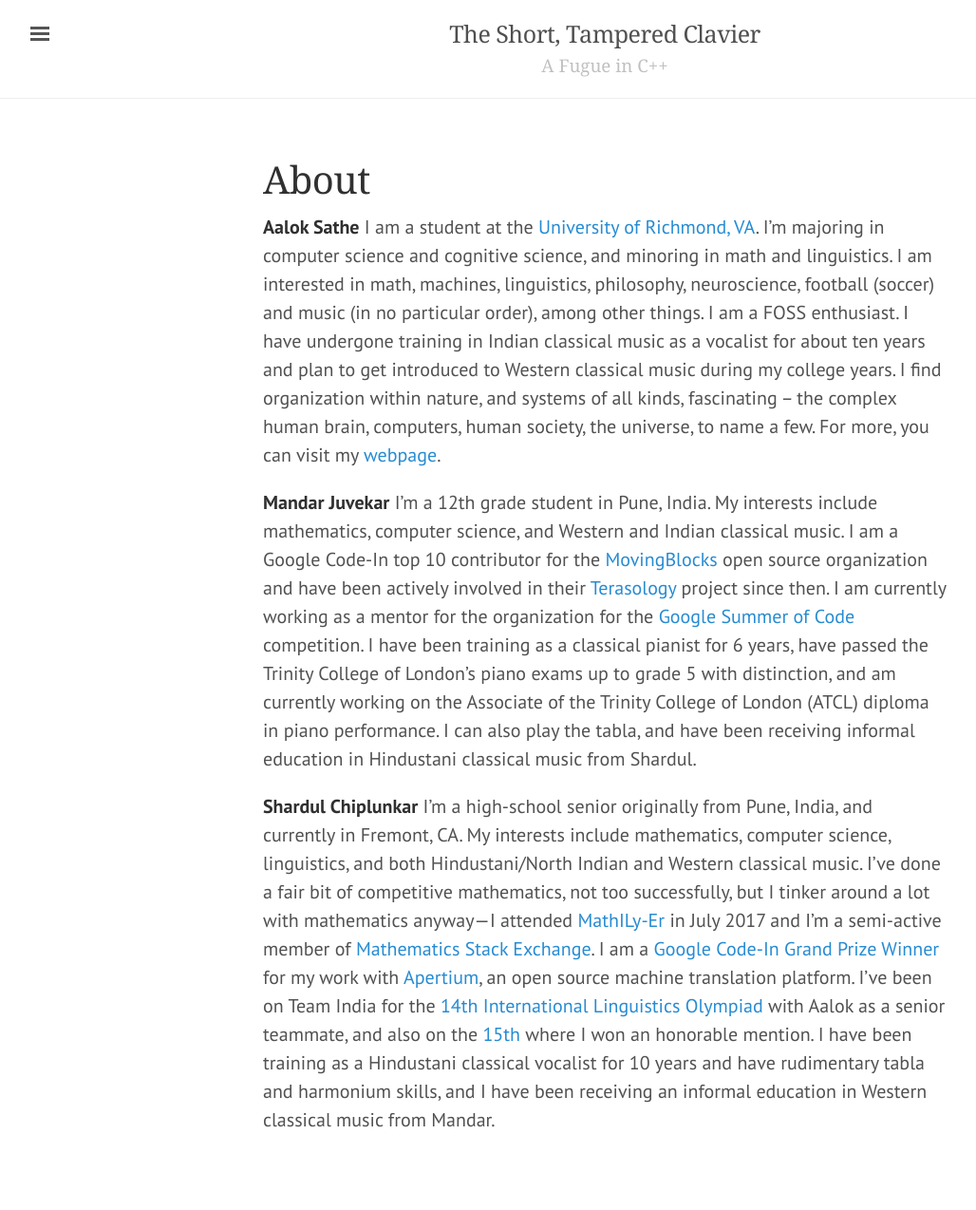
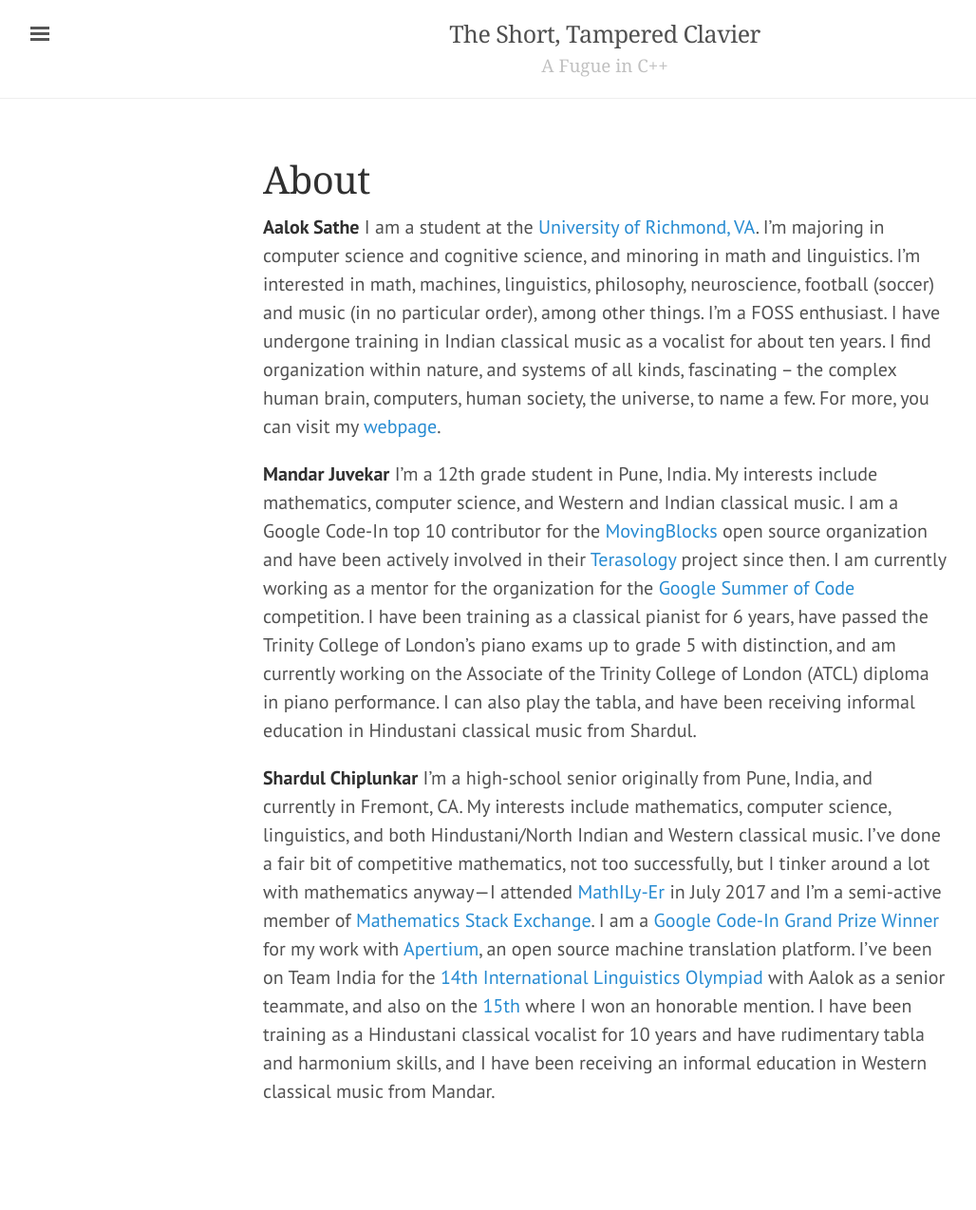
Before and after one commit to theshorttamperedclavier/theshorttamperedclavier.github.io, a Jekyll site: the page built from about.md, in a window 1280 px wide. Shown: the whole page at 95% size, without its empty margins (3-1031 px from the left). Built offline with Jekyll 4.4.1, drawn with Linux system fonts in a browser that asks for light colours; some web fonts are replaced; after the commit the page ends 1244 px from its top, so only the background shows below that.

Commit message:
trim bio

```diff
--- a/about.md
+++ b/about.md
@@ -5,10 +5,9 @@ title: About
 
 **Aalok Sathe** I am a student at the
 [University of Richmond, VA](http://richmond.edu). I'm majoring in computer science and cognitive science, and minoring in math and linguistics.
-I am interested in math, machines, linguistics, philosophy, neuroscience, football
-(soccer) and music (in no particular order), among other things. I am a FOSS enthusiast. I have undergone
-training in Indian classical music as a vocalist for about ten years and plan to
-get introduced to Western classical music during my college years.
+I'm interested in math, machines, linguistics, philosophy, neuroscience, football
+(soccer) and music (in no particular order), among other things. I'm a FOSS enthusiast. I have undergone
+training in Indian classical music as a vocalist for about ten years.
 I find organization within nature, and systems of all kinds, fascinating -- the complex
 human brain, computers, human society, the universe, to name a few.
 For more, you can visit my [webpage](https://aalok-sathe.github.io).
```
